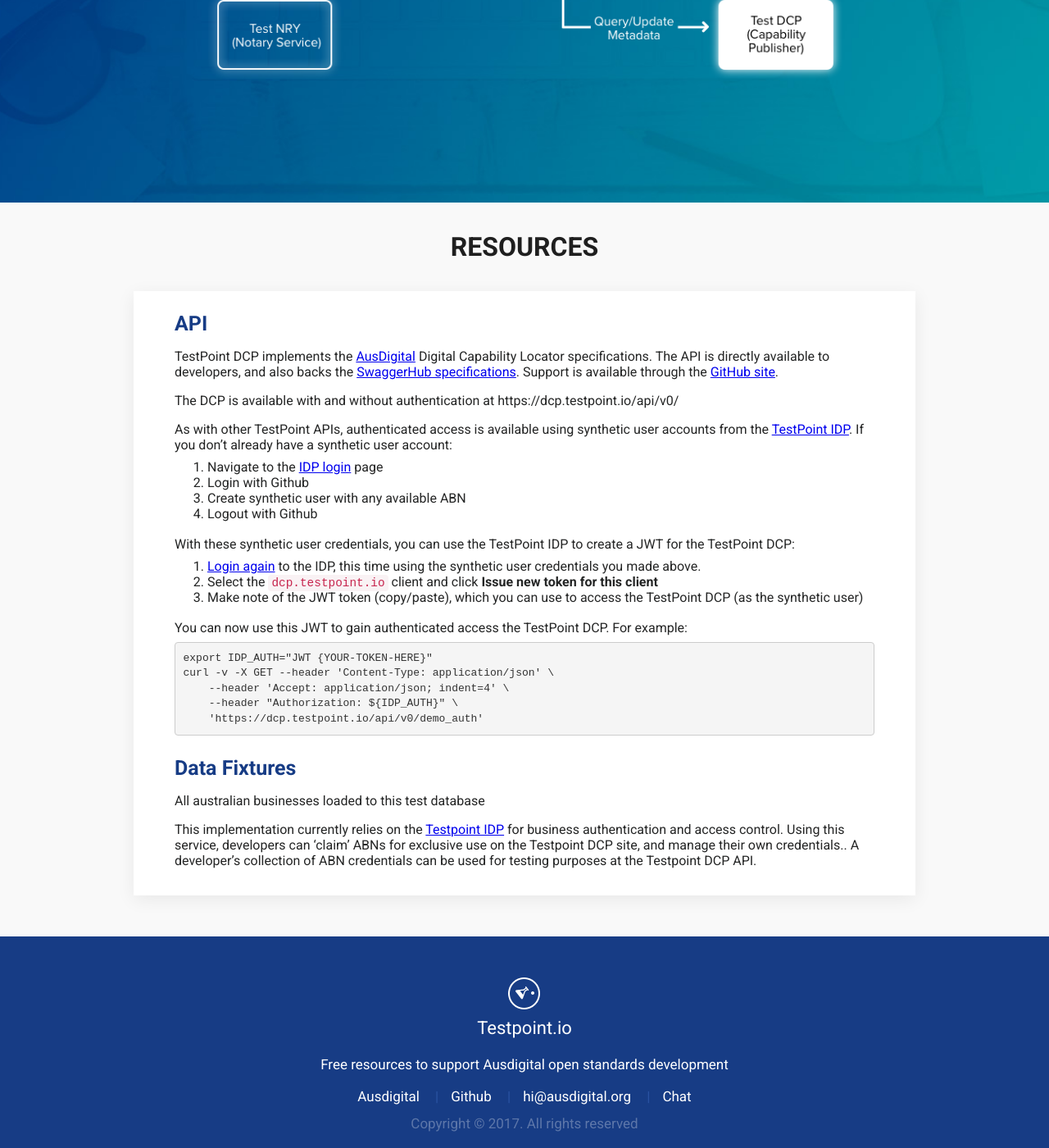
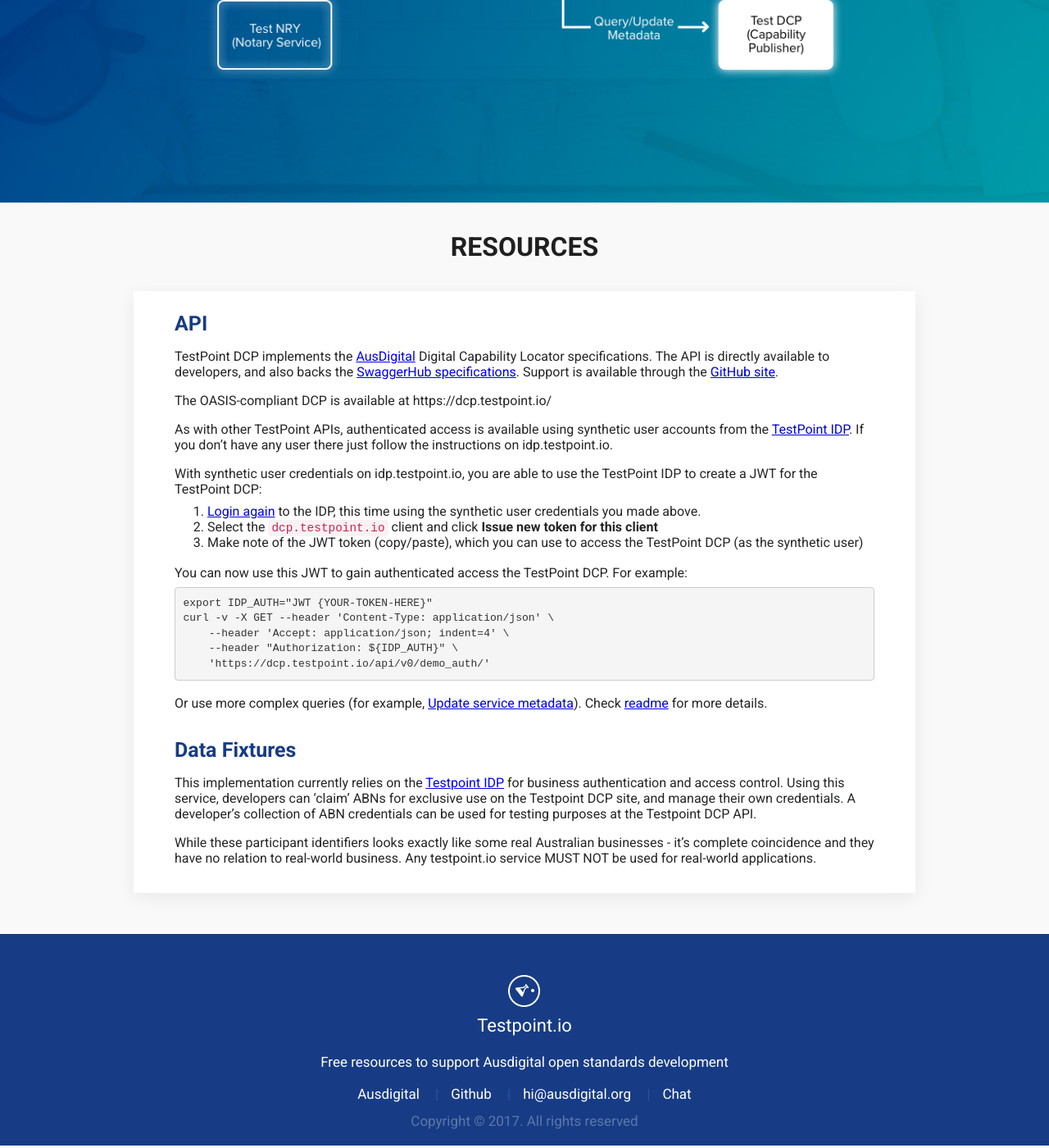
Before and after one commit to test-point/test-point.github.io, a Jekyll site: the page built from pages/dcp.md, in a window 1280 px wide and 1400 px high, scrolled down 791 px. Shown: the whole window at 82% size. Built offline with Jekyll 4.4.1, drawn with Linux system fonts in a browser that asks for light colours.

Commit message:
DCP page updated and actualized

````diff
--- a/pages/dcp.md
+++ b/pages/dcp.md
@@ -11,18 +11,13 @@
 ---
 ### API
 
-TestPoint DCP implements the [AusDigital](http://ausdigital.org/) Digital Capability Locator specifications. The API is directly available to developers, and also backs the [SwaggerHub specifications](https://swaggerhub.com/api/ausdigital/ausdigital-dcp/1.0). Support is available through the [GitHub site](https://github.com/ausdigital/ausdigital-dcp).
+TestPoint DCP implements the [AusDigital](http://ausdigital.org/ausdigital-dcp/) Digital Capability Locator specifications. The API is directly available to developers, and also backs the [SwaggerHub specifications](https://swaggerhub.com/api/ausdigital/ausdigital-dcp/1.0). Support is available through the [GitHub site](https://github.com/ausdigital/ausdigital-dcp).
 
-The DCP is available with and without authentication at https://dcp.testpoint.io/api/v0/
+The OASIS-compliant DCP is available at https://dcp.testpoint.io/
 
-As with other TestPoint APIs, authenticated access is available using synthetic user accounts from the [TestPoint IDP](http://testpoint.io/idp.html). If you don't already have a synthetic user account:
+As with other TestPoint APIs, authenticated access is available using synthetic user accounts from the [TestPoint IDP](http://testpoint.io/idp.html). If you don't have any user there just follow the instructions on idp.testpoint.io.
 
-1.  Navigate to the [IDP login](https://idp.testpoint.io/login/) page
-2.  Login with Github
-3.  Create synthetic user with any available ABN
-4.  Logout with Github
-
-With these synthetic user credentials, you can use the TestPoint IDP to create a JWT for the TestPoint DCP:
+With synthetic user credentials on idp.testpoint.io, you are able to use the TestPoint IDP to create a JWT for the TestPoint DCP:
 
 1.  [Login again](https://idp.testpoint.io/login/) to the IDP, this time using the synthetic user credentials you made above.
 2.  Select the `dcp.testpoint.io` client and click **Issue new token for this client**
@@ -35,11 +30,13 @@
 curl -v -X GET --header 'Content-Type: application/json' \
     --header 'Accept: application/json; indent=4' \
     --header "Authorization: ${IDP_AUTH}" \
-    'https://dcp.testpoint.io/api/v0/demo_auth'
+    'https://dcp.testpoint.io/api/v0/demo_auth/'
 ```
+
+Or use more complex queries (for example, [Update service metadata](https://github.com/test-point/testpoint-dcp/blob/master/client-bash/do_service_put.sh.sample)). Check [readme](https://github.com/test-point/testpoint-dcp/tree/master/client-bash) for more details.
 
 ### Data Fixtures
 
-All australian businesses loaded to this test database
+This implementation currently relies on the [Testpoint IDP](https://idp.testpoint.io) for business authentication and access control. Using this service, developers can 'claim' ABNs for exclusive use on the Testpoint DCP site, and manage their own credentials. A developer's collection of ABN credentials can be used for testing purposes at the Testpoint DCP API.
 
-This implementation currently relies on the [Testpoint IDP](https://idp.testpoint.io) for business authentication and access control. Using this service, developers can 'claim' ABNs for exclusive use on the Testpoint DCP site, and manage their own credentials.. A developer's collection of ABN credentials can be used for testing purposes at the Testpoint DCP API.
+While these participant identifiers looks exactly like some real Australian businesses - it's complete coincidence and they have no relation to real-world business. Any testpoint.io service MUST NOT be used for real-world applications.
````
